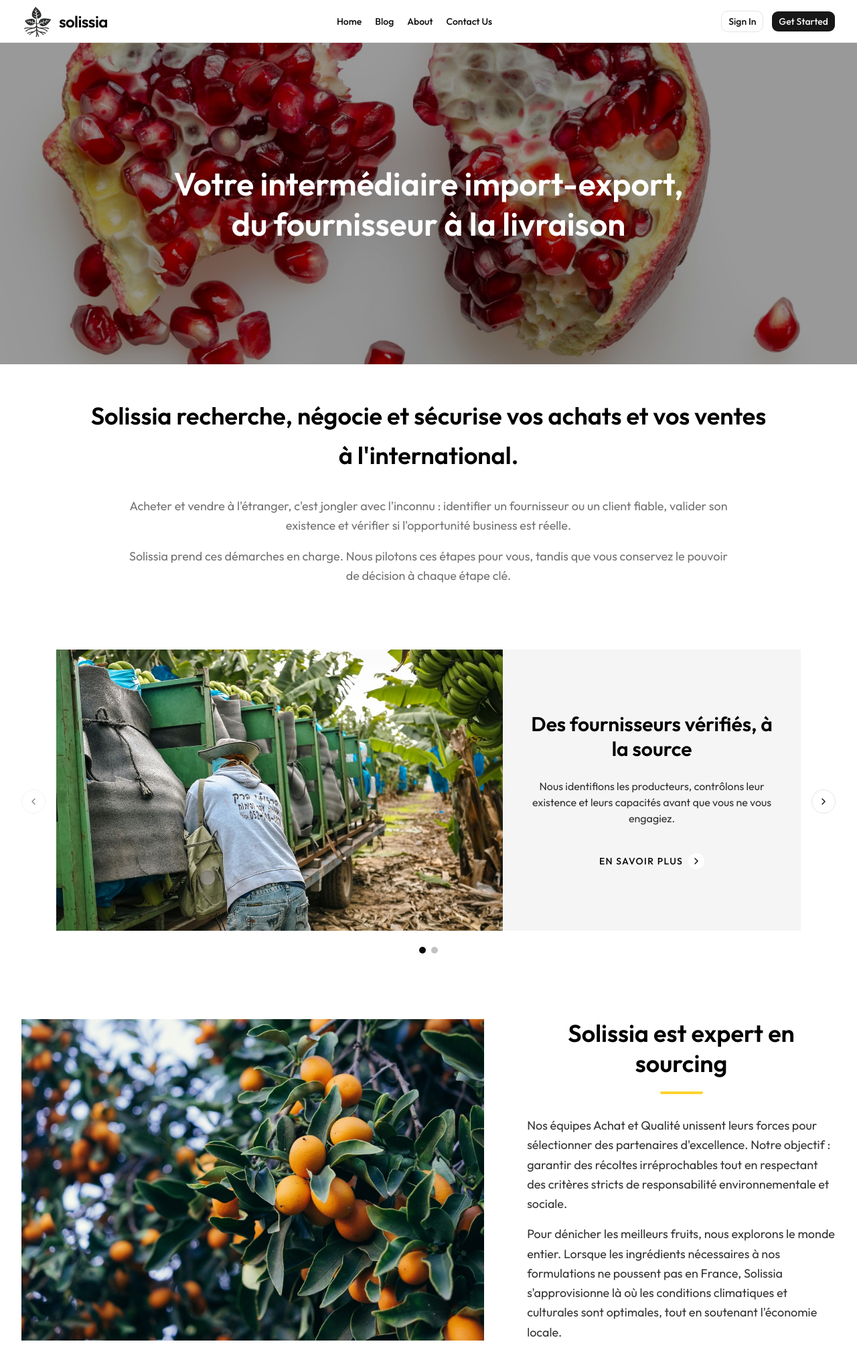
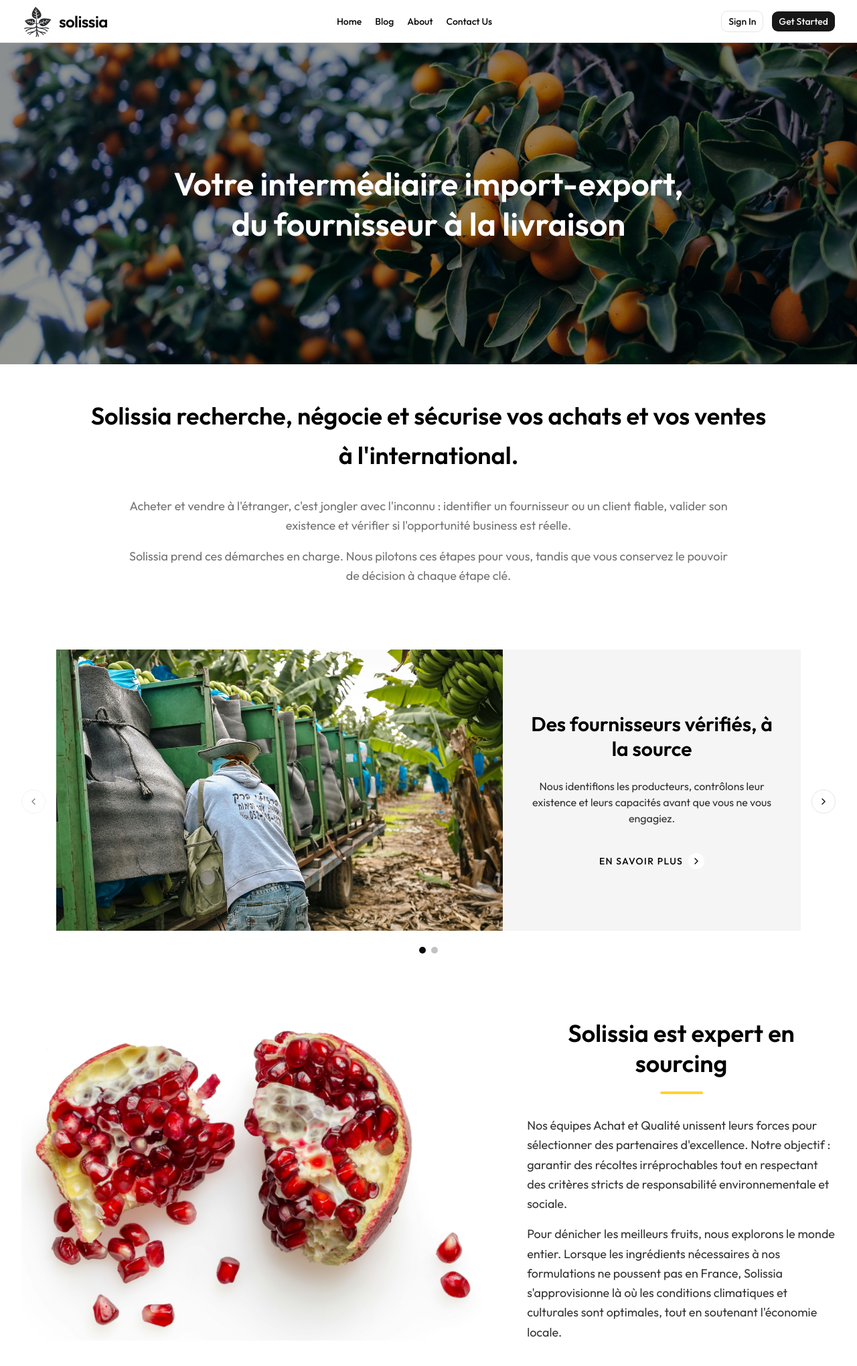
Before and after one commit to jazetjaz01/solissia, a Next.js app: page / in a window 1280 px wide. Shown: the top 2040 px of the page at 67% size. Built offline with nearby package versions, Linux system fonts and the light colour scheme.

Commit message:
update navbar

```diff
--- a/app/page.tsx
+++ b/app/page.tsx
@@ -6,7 +6,7 @@ export default function Home() {
     <main className="flex-1">
       <section className="relative h-[60vh]">
         <Image
-          src="/images/home/sourcing1.jpg"
+          src="/images/home/home1.jpg"
           alt=""
           fill
           priority
@@ -43,7 +43,7 @@ export default function Home() {
       <section className="mx-auto grid max-w-(--breakpoint-2xl) items-center gap-8 px-4 py-12 sm:px-6 md:grid-cols-[3fr_2fr] lg:gap-16 lg:px-8">
         <div className="relative h-64 sm:h-80 md:h-[480px]">
           <Image
-            src="/images/home/home1.jpg"
+            src="/images/home/sourcing1.jpg"
             alt=""
             fill
             sizes="(min-width: 768px) 60vw, 100vw"
```
